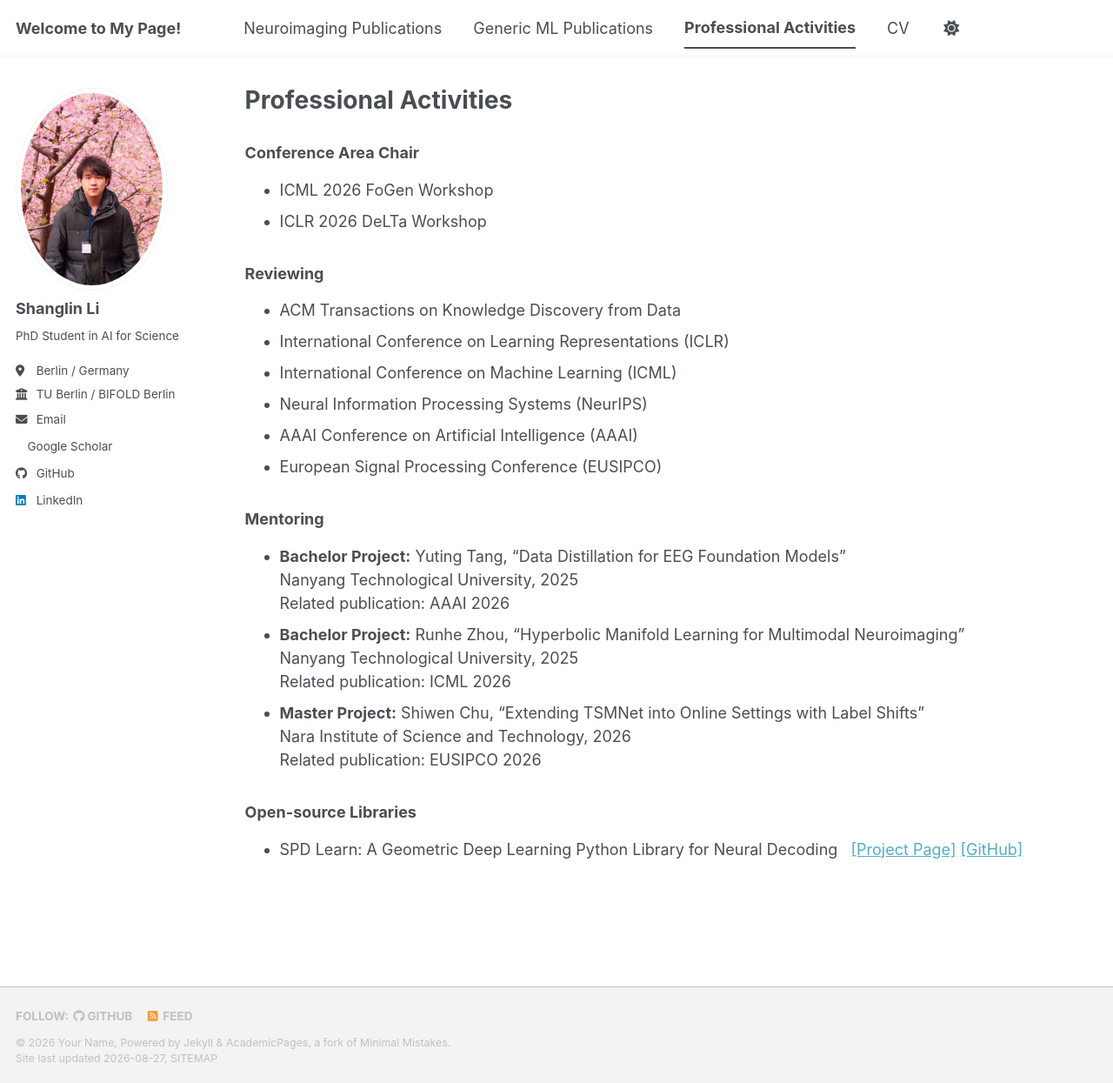
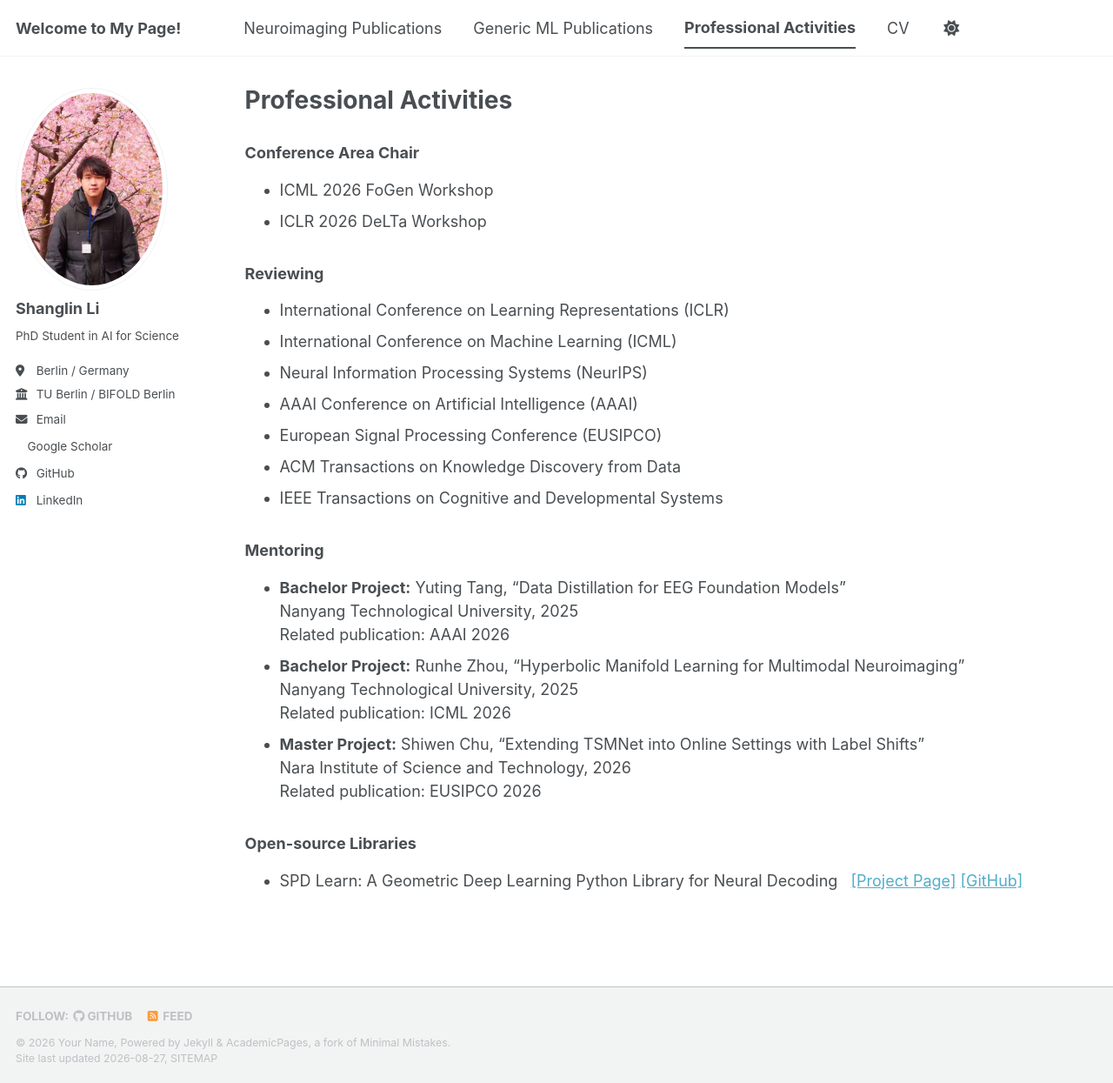
Before and after one commit to fightlesliefigt/fightlesliefigt.github.io, a Jekyll site: the page built from _pages/portfolio.html, in a window 1280 px wide and 1245 px high. Shown: the whole window at 87% size. Built offline with Jekyll 4.4.1, drawn with Linux system fonts in a browser that asks for light colours; a style sheet for code colours, icons or effects is not loaded.

Commit message:
Update portfolio.html

```diff
--- a/_pages/portfolio.html
+++ b/_pages/portfolio.html
@@ -14,12 +14,13 @@ author_profile: true
 <h3>Reviewing</h3>
 
 <ul>
-  <li>ACM Transactions on Knowledge Discovery from Data</li>
   <li>International Conference on Learning Representations (ICLR)</li>
   <li>International Conference on Machine Learning (ICML)</li>
   <li>Neural Information Processing Systems (NeurIPS)</li>
   <li>AAAI Conference on Artificial Intelligence (AAAI)</li>
   <li>European Signal Processing Conference (EUSIPCO)</li>
+  <li>ACM Transactions on Knowledge Discovery from Data</li>
+  <li>IEEE Transactions on Cognitive and Developmental Systems</li>
 </ul>
 
 <h3>Mentoring</h3>
```
